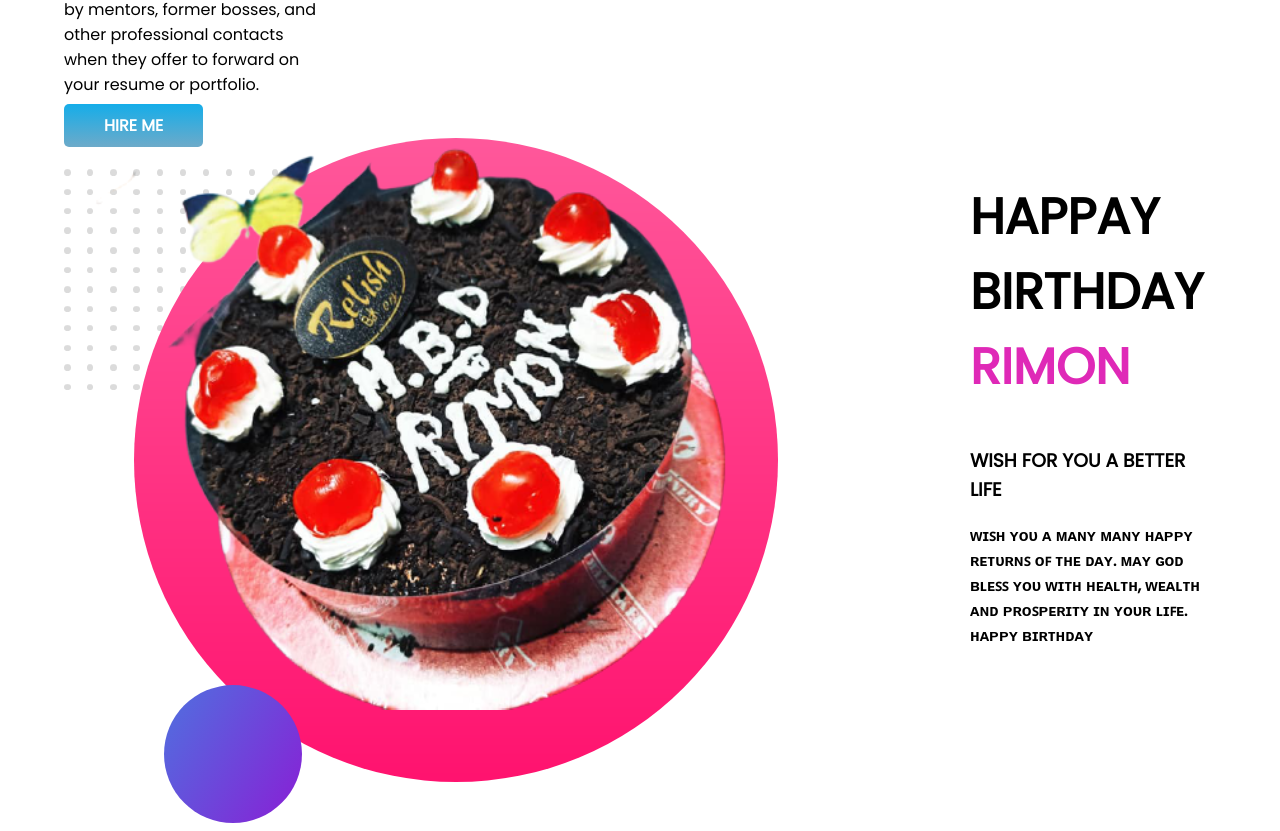
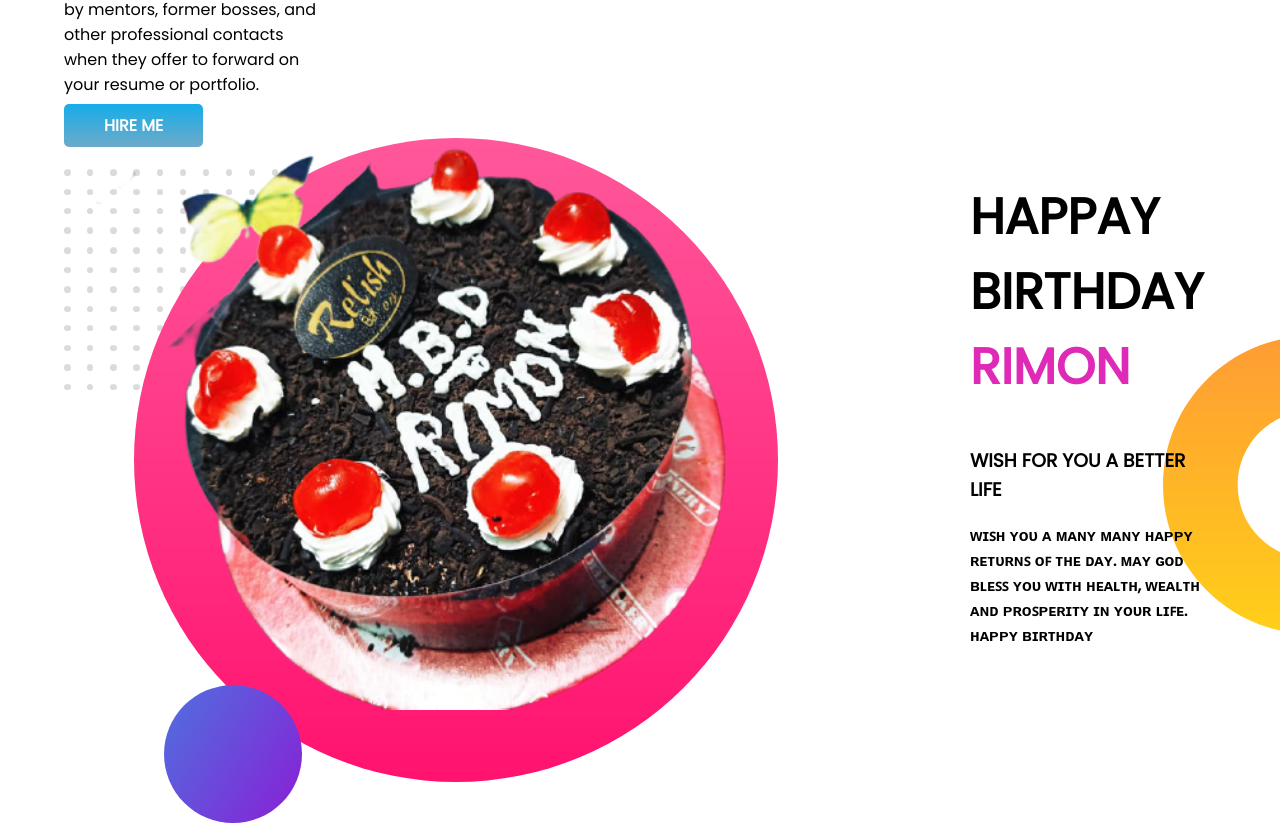
Before and after one commit to remonrifat/developer-portfolio, a plain HTML site: page index.html in a window 1280 px wide. Shown: the part 950-1781 px from the top of the page. Drawn offline with Linux system fonts and the light colour scheme.

Commit message:
added header

```diff
--- a/style.css
+++ b/style.css
@@ -42,3 +42,8 @@ section{
 .cake{
     color: rgb(223, 41, 183);
 }
+.dream-big{
+     background-image: url(images/dream-bg.png) ;
+     background-repeat: no-repeat;
+     background-position:right ;
+}
```
